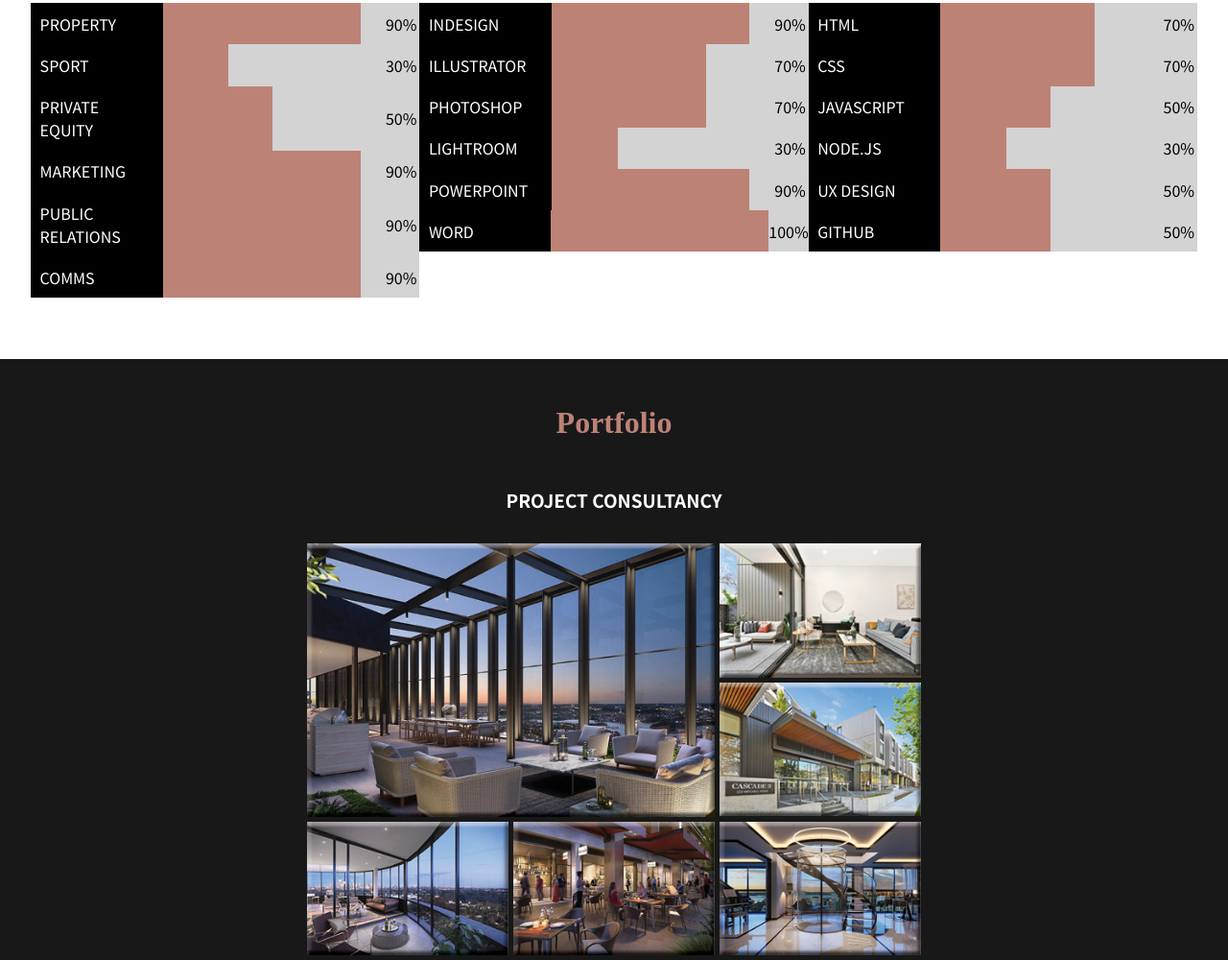
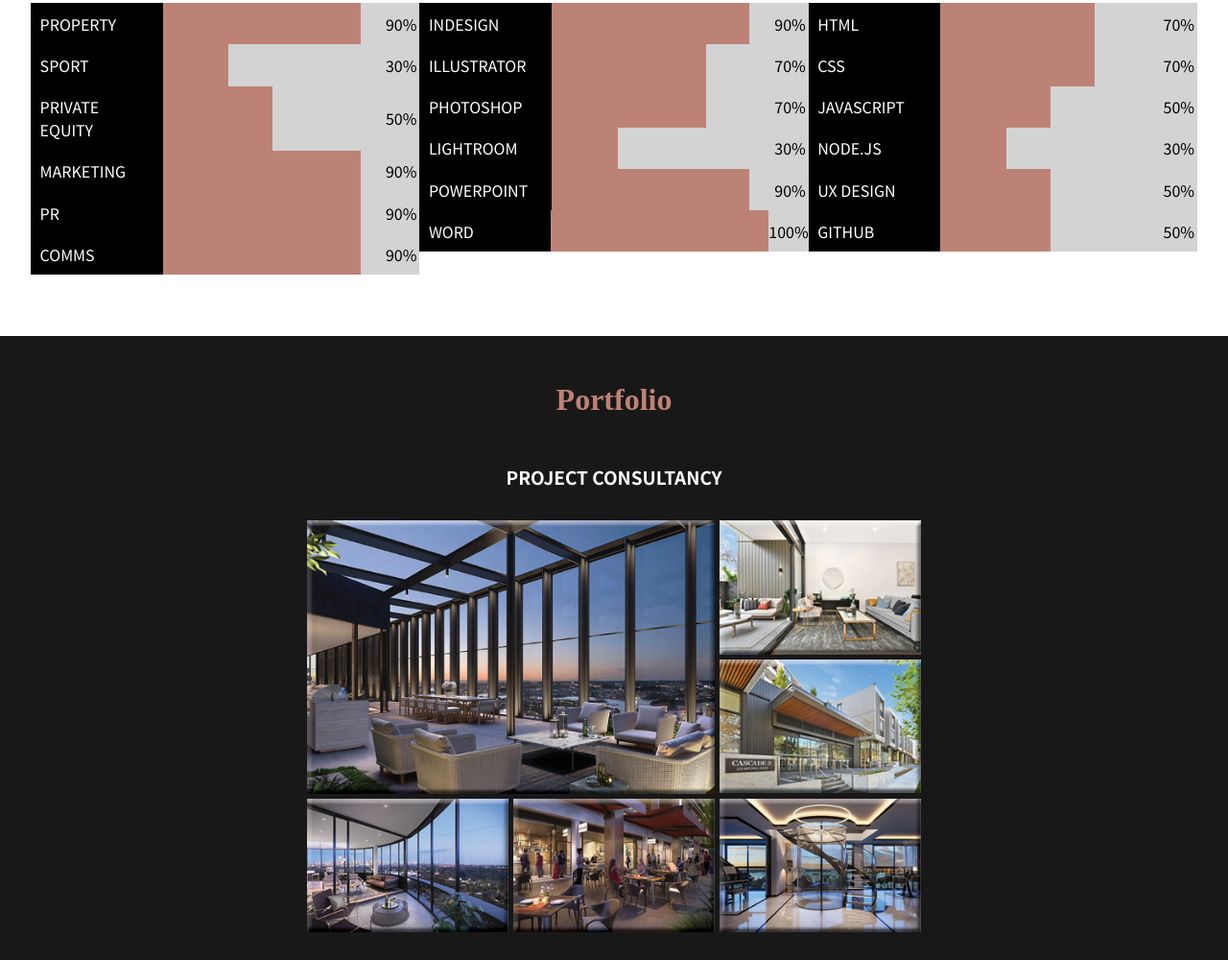
Before and after one commit to mskippen/02-Advanced-CSS-Portfolio, a plain HTML site: page index.html in a window 1280 px wide. Shown: the part 2582-3582 px from the top of the page at 96% size. Drawn offline with Linux system fonts and the light colour scheme.

Commit message:
Updated index

```diff
--- a/index.html
+++ b/index.html
@@ -148,7 +148,7 @@
                 <div>90%</div>
               </div>
               <div class="service-grid">
-                <div>public relations</div>
+                <div>PR</div>
                 <div id="w-90"></div>
                 <div>90%</div>
               </div>
```
